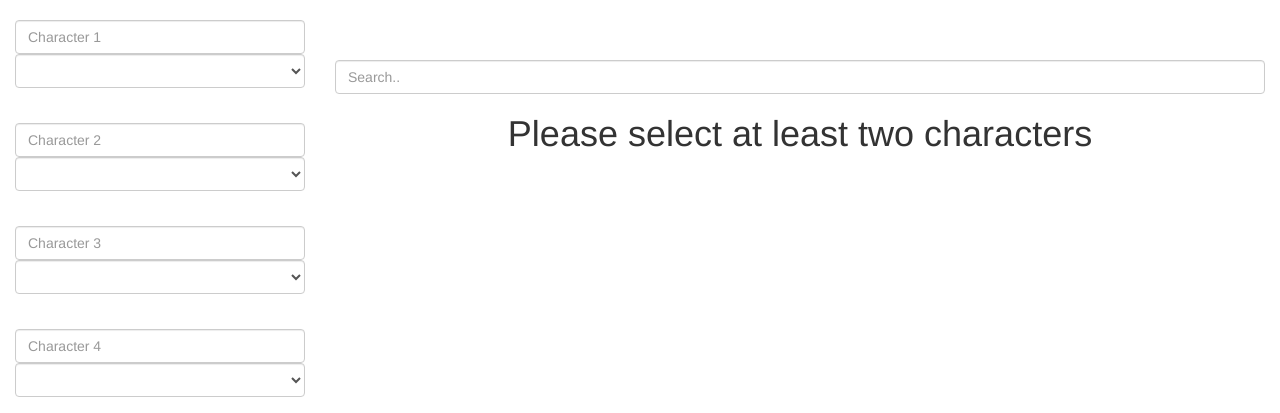
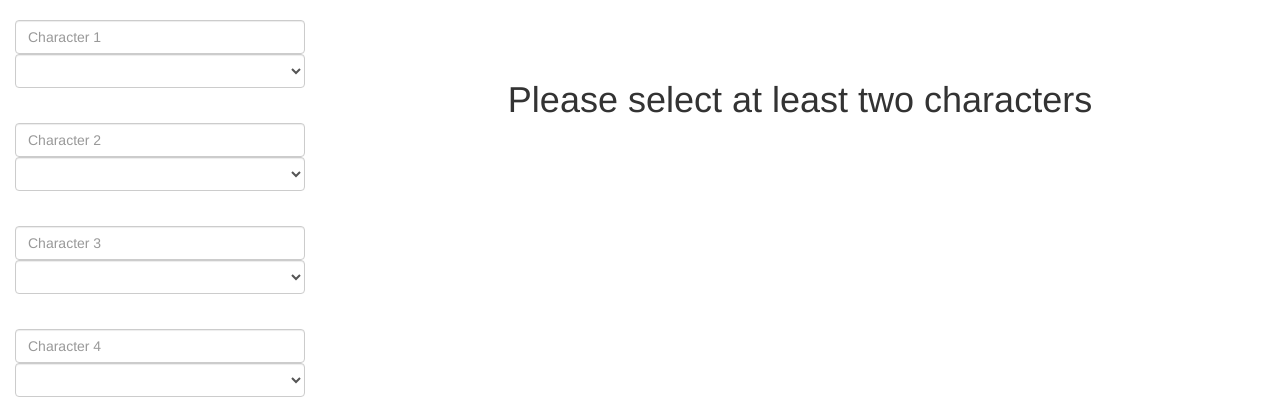
Before and after one commit to nougatoo/battlepets, a PHP site: page / in a window 1280 px wide. Shown: the part 52-465 px from the top of the page. Run offline with PHP 8.4, Linux system fonts and the light colour scheme; tables that the repository leaves empty hold one stand-in row (values such as "Sample post").

Commit message:
Show the buttons and search only when data is loaded

```diff
--- a/aws-battlepets/public/index.js
+++ b/aws-battlepets/public/index.js
@@ -115,6 +115,8 @@ function findDeals() {
 		success:function(response){
 			$('#loadingBar').hide();
 			$('#tableArea')[0].innerHTML += response;
+			$('#dataFilter').show();
+			$('#buttonBar').show();
 		}
 	});
 
--- a/aws-battlepets/public/index.php
+++ b/aws-battlepets/public/index.php
@@ -264,11 +264,11 @@
 			</div>
 		</div>
 		<div id="dataSection" class="col-sm-9" id="row1col2">
-			<div id="buttonBar" class="btn-group btn-group-justified">
+			<div id="buttonBar" class="btn-group btn-group-justified" style="display:none;">
 			</div>
 			<br/>
 			<br/>
-			<input class="form-control" id="dataFilter" type="text" placeholder="Search..">
+			<input class="form-control" id="dataFilter" type="text" placeholder="Search.." style="display:none;">
 			<div id="loadingBar" style="display:none;">
 				<center><h4>Loading</h4></center>
 				<div class="progress">
```
Also changed, not shown: 1 other file.
